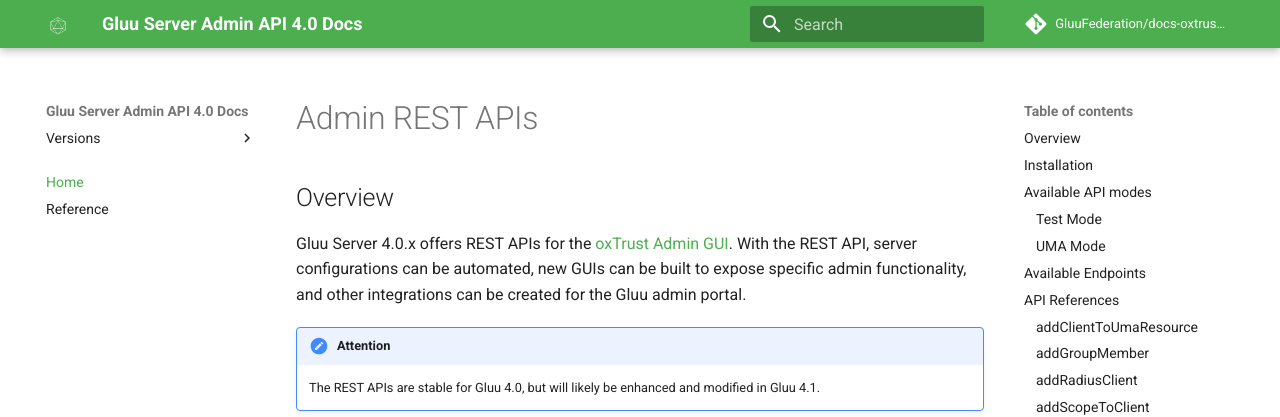
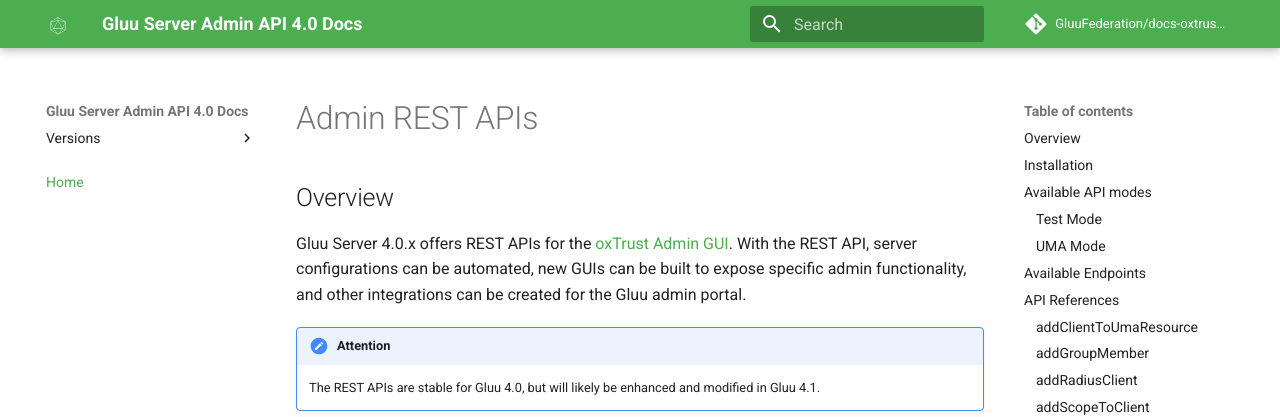
Before and after one commit to GluuFederation/docs-oxtrust-api-prod, an MkDocs documentation site: the page built from docs/source/index.md, in a window 1280 px wide. Shown: the top 417 px of the page. Built offline with MkDocs 1.6.1 and Material for MkDocs 9.7.7, drawn with Linux system fonts in a browser that asks for light colours; comment, search, counter and statistics services are not loaded.

Commit message:
Removed unused References link

```diff
--- a/docs/mkdocs.yml
+++ b/docs/mkdocs.yml
@@ -43,4 +43,3 @@ nav:
 - ' ': 'https://gluu.org/docs'
 - ' ': 'https://gluu.org/docs'
 - Home: 'index.md'
-- Reference: 'reference/index.md'
```
